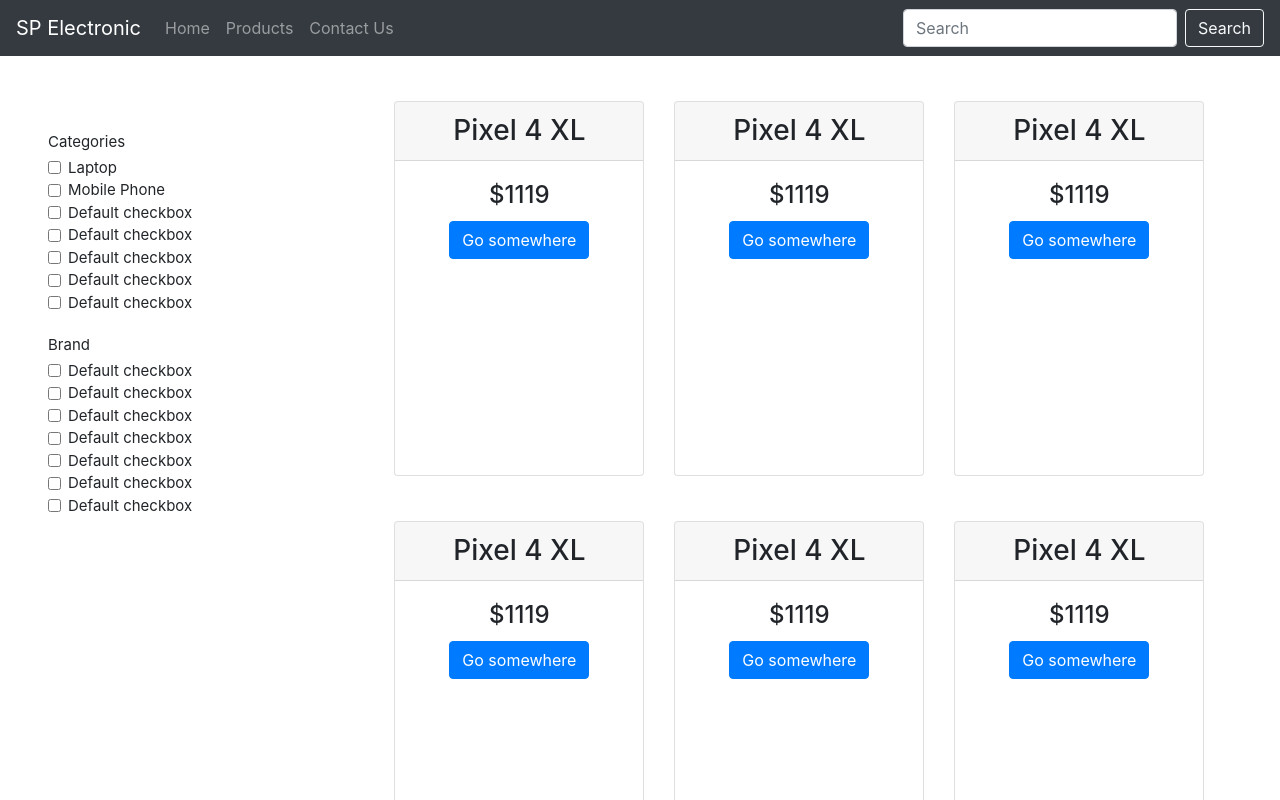
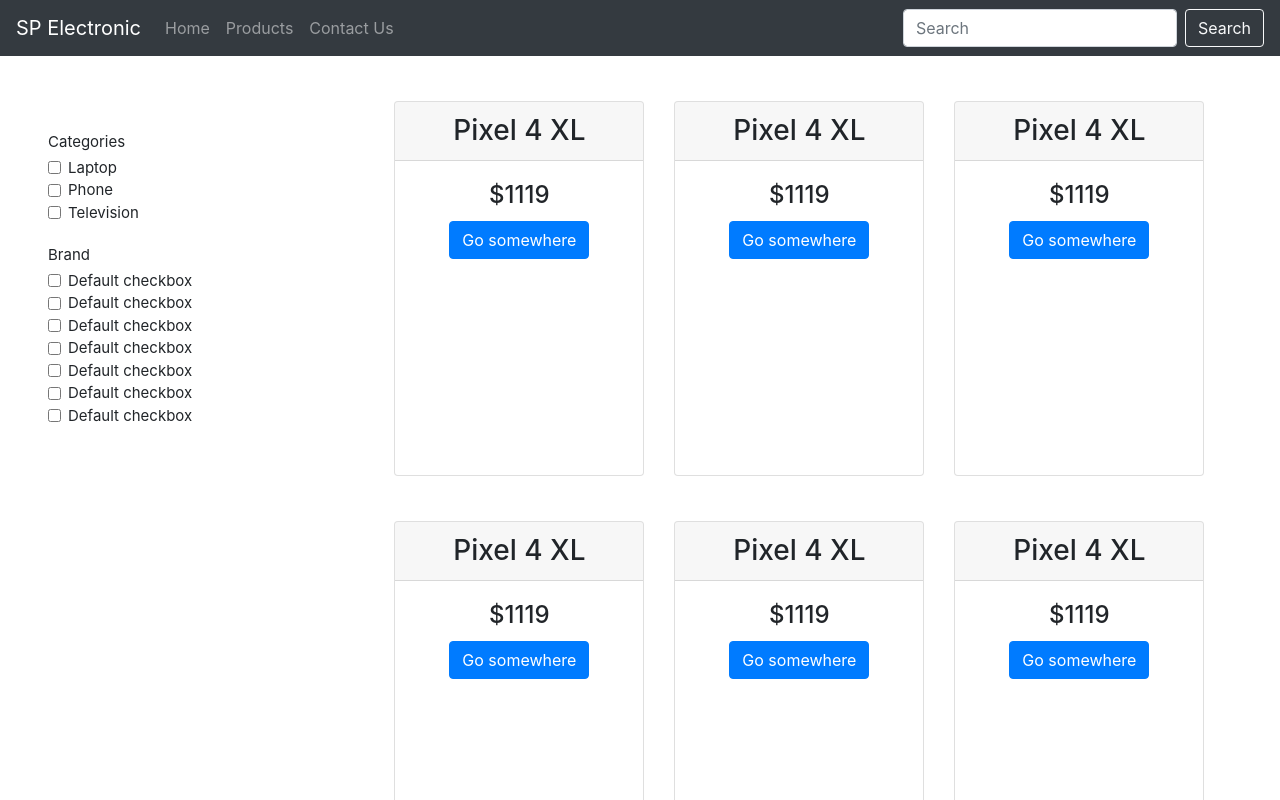
Before and after one commit to Lolgend/WAD-Frontend, an Angular app: page /products in a window 1280 px wide. Shown: the top 800 px of the page. Built offline with nearby package versions, Linux system fonts and the light colour scheme; a web font is replaced by a local one.

Commit message:
Category Model + Filter Improvement

```diff
--- a/src/app/app.module.ts
+++ b/src/app/app.module.ts
@@ -10,7 +10,6 @@
 import { ProductsComponent } from './pages/products/products.component';
 import { ContactUsComponent } from './pages/contact-us/contact-us.component';
 import { FooterComponent } from './pages/footer/footer.component';
-import { ProductfiltersComponent } from './pages/products/filters/productfilters.component';
 
 @NgModule({
   declarations: [
@@ -19,8 +18,7 @@
     HomeComponent,
     ProductsComponent,
     ContactUsComponent,
-    FooterComponent,
-    ProductfiltersComponent
+    FooterComponent
   ],
   imports: [
     BrowserModule,
--- /dev/null
+++ b/src/app/pages/products/category.model.ts
@@ -0,0 +1,6 @@
+export class Category {
+
+    constructor(public name: string, public description : string) {
+
+    }
+}
--- a/src/app/pages/products/filters/productfilters.component.css
+++ /dev/null
@@ -1,12 +0,0 @@
-#categoriesfilter, #brandfilter {
-    text-align: left;
-    font-size: 15px;
-}
-
-#categoriesfilter p, #brandfilter p {
-    margin-bottom: 3px;
-}
-
-#brandfilter p {
-    margin-top: 20px;
-}
--- a/src/app/pages/products/filters/productfilters.component.html
+++ /dev/null
@@ -1,92 +0,0 @@
-<form>
-    <div id="categoriesfilter">
-        <p>Categories</p>
-        <div class="form-check">
-            <input class="form-check-input" type="checkbox" value="" id="laptop">
-            <label class="form-check-label" for="laptop">
-                Laptop
-            </label>
-        </div>
-        <div class="form-check">
-            <input class="form-check-input" type="checkbox" value="" id="mobilephone">
-            <label class="form-check-label" for="mobilephone">
-                Mobile Phone
-            </label>
-        </div>
-        <div class="form-check">
-            <input class="form-check-input" type="checkbox" value="" id="defaultCheck1">
-            <label class="form-check-label" for="defaultCheck1">
-                Default checkbox
-            </label>
-        </div>
-        <div class="form-check">
-            <input class="form-check-input" type="checkbox" value="" id="defaultCheck1">
-            <label class="form-check-label" for="defaultCheck1">
-                Default checkbox
-            </label>
-        </div>
-        <div class="form-check">
-            <input class="form-check-input" type="checkbox" value="" id="defaultCheck1">
-            <label class="form-check-label" for="defaultCheck1">
-                Default checkbox
-            </label>
-        </div>
-        <div class="form-check">
-            <input class="form-check-input" type="checkbox" value="" id="defaultCheck1">
-            <label class="form-check-label" for="defaultCheck1">
-                Default checkbox
-            </label>
-        </div>
-        <div class="form-check">
-            <input class="form-check-input" type="checkbox" value="" id="defaultCheck1">
-            <label class="form-check-label" for="defaultCheck1">
-                Default checkbox
-            </label>
-        </div>
-    </div>
-    <div id="brandfilter">
-        <p>Brand</p>
-        <div class="form-check">
-            <input class="form-check-input" type="checkbox" value="" id="defaultCheck1">
-            <label class="form-check-label" for="defaultCheck1">
-                Default checkbox
-            </label>
-        </div>
-        <div class="form-check">
-            <input class="form-check-input" type="checkbox" value="" id="defaultCheck1">
-            <label class="form-check-label" for="defaultCheck1">
-                Default checkbox
-            </label>
-        </div>
-        <div class="form-check">
-            <input class="form-check-input" type="checkbox" value="" id="defaultCheck1">
-            <label class="form-check-label" for="defaultCheck1">
-                Default checkbox
-            </label>
-        </div>
-        <div class="form-check">
-            <input class="form-check-input" type="checkbox" value="" id="defaultCheck1">
-            <label class="form-check-label" for="defaultCheck1">
-                Default checkbox
-            </label>
-        </div>
-        <div class="form-check">
-            <input class="form-check-input" type="checkbox" value="" id="defaultCheck1">
-            <label class="form-check-label" for="defaultCheck1">
-                Default checkbox
-            </label>
-        </div>
-        <div class="form-check">
-            <input class="form-check-input" type="checkbox" value="" id="defaultCheck1">
-            <label class="form-check-label" for="defaultCheck1">
-                Default checkbox
-            </label>
-        </div>
-        <div class="form-check">
-            <input class="form-check-input" type="checkbox" value="" id="defaultCheck1">
-            <label class="form-check-label" for="defaultCheck1">
-                Default checkbox
-            </label>
-        </div>
-    </div>
-</form>
--- a/src/app/pages/products/filters/productfilters.component.ts
+++ /dev/null
@@ -1,15 +0,0 @@
-import { Component, OnInit } from '@angular/core';
-
-@Component({
-  selector: 'app-productfilters',
-  templateUrl: './productfilters.component.html',
-  styleUrls: ['./productfilters.component.css']
-})
-export class ProductfiltersComponent implements OnInit {
-
-  constructor() { }
-
-  ngOnInit() {
-  }
-
-}
--- a/src/app/pages/products/products.component.css
+++ b/src/app/pages/products/products.component.css
@@ -14,9 +14,22 @@
   justify-content: flex-end;
 }
 
-app-productfilters {
+form {
   margin: 75px auto 0;
   padding-left: 3em;
   padding-right: 5em;
   float: left;
 }
+
+#categoriesfilter, #brandfilter {
+  text-align: left;
+  font-size: 15px;
+}
+
+#categoriesfilter p, #brandfilter p {
+  margin-bottom: 3px;
+}
+
+#brandfilter p {
+  margin-top: 20px;
+}
--- a/src/app/pages/products/products.component.html
+++ b/src/app/pages/products/products.component.html
@@ -1,9 +1,64 @@
-<app-productfilters></app-productfilters>
+<form>
+    <div id="categoriesfilter">
+        <p>Categories</p>
+        <div class="form-check" *ngFor = "let category of categories">
+            <input class="form-check-input" type="checkbox" value="{{category.name}}" id= "{{category.name}}" (change) = "onCheckBoxChange($event)">
+            <label class="form-check-label" for="{{category.name}}">
+                {{ category.name }}
+            </label>
+        </div>
+    </div>
+    <div id="brandfilter">
+        <p>Brand</p>
+        <div class="form-check">
+            <input class="form-check-input" type="checkbox" value="" id="defaultCheck1">
+            <label class="form-check-label" for="defaultCheck1">
+                Default checkbox
+            </label>
+        </div>
+        <div class="form-check">
+            <input class="form-check-input" type="checkbox" value="" id="defaultCheck1">
+            <label class="form-check-label" for="defaultCheck1">
+                Default checkbox
+            </label>
+        </div>
+        <div class="form-check">
+            <input class="form-check-input" type="checkbox" value="" id="defaultCheck1">
+            <label class="form-check-label" for="defaultCheck1">
+                Default checkbox
+            </label>
+        </div>
+        <div class="form-check">
+            <input class="form-check-input" type="checkbox" value="" id="defaultCheck1">
+            <label class="form-check-label" for="defaultCheck1">
+                Default checkbox
+            </label>
+        </div>
+        <div class="form-check">
+            <input class="form-check-input" type="checkbox" value="" id="defaultCheck1">
+            <label class="form-check-label" for="defaultCheck1">
+                Default checkbox
+            </label>
+        </div>
+        <div class="form-check">
+            <input class="form-check-input" type="checkbox" value="" id="defaultCheck1">
+            <label class="form-check-label" for="defaultCheck1">
+                Default checkbox
+            </label>
+        </div>
+        <div class="form-check">
+            <input class="form-check-input" type="checkbox" value="" id="defaultCheck1">
+            <label class="form-check-label" for="defaultCheck1">
+                Default checkbox
+            </label>
+        </div>
+    </div>
+</form>
 <div class="productcards">
     <div *ngFor="let product of products" class="card">
         <h3 class="card-header">{{ product.name }}</h3>
         <div class="card-body">
-            <h4 class="card-title">${{ product.price}}</h4>
+            <h4 class="card-title">${{ product.price }}</h4>
             <a href="#!" class="btn btn-primary">Go somewhere</a>
         </div>
     </div>
--- a/src/app/pages/products/products.component.ts
+++ b/src/app/pages/products/products.component.ts
@@ -1,6 +1,7 @@
 import { Component, OnInit } from '@angular/core';
 import { Product } from "./product.model";
 import { ProductService } from "../../services/product.service";
+import { CategoryService } from "../../services/category.service";
 
 @Component({
   selector: 'app-products',
@@ -10,11 +11,21 @@
 export class ProductsComponent implements OnInit {
 
   products: Product[] = [];
+  categories = [];
 
-  constructor(public productService: ProductService) { }
+  constructor(public productService: ProductService, public categoryService: CategoryService) { }
 
   ngOnInit() {
     this.products = this.productService.getProducts();
+    this.categories = this.categoryService.getCategories();
+
   }
 
+  onCheckBoxChange(event, value) {
+    if (event.target.checked) {
+      console.log("Checked " + event.target.value)
+    } else if (!event.target.checked) {
+      console.log("Not checked " + event.target.value)
+    }
+  }
 }
--- a/src/app/services/category.service.ts
+++ b/src/app/services/category.service.ts
@@ -1,9 +1,22 @@
-import { Injectable } from '@angular/core';
+import { Injectable} from '@angular/core';
+import { Category } from "../pages/products/category.model";
 
 @Injectable({
   providedIn: 'root'
 })
 export class CategoryService {
 
+  categories: Category[] = [
+    new Category ('Laptop', 'Laptop is a laptop'),
+    new Category ('Phone', 'Phone is a Phone'),
+    new Category ('Television', 'Television is a Television')
+  ]
+
+  getCategories() {
+    return this.categories.slice();
+  }
+
   constructor() { }
+
+
 }
```
